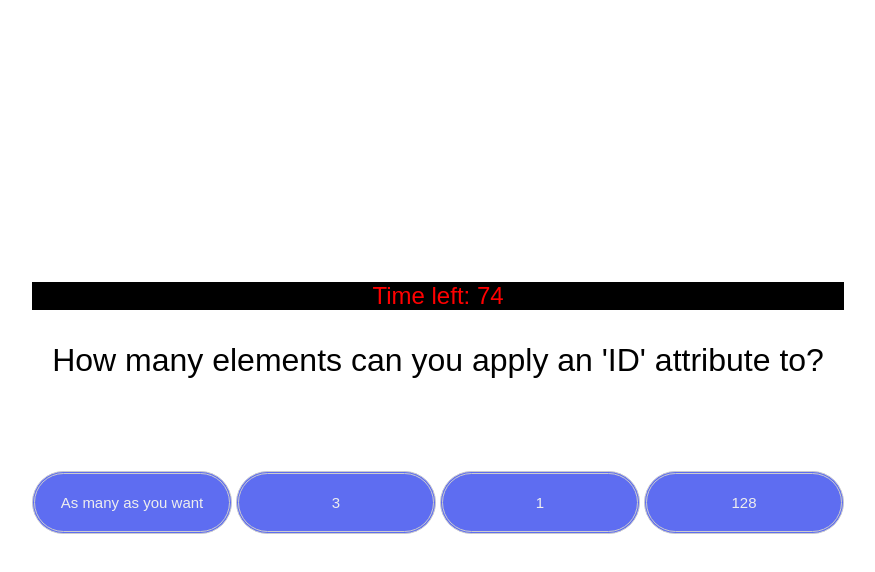
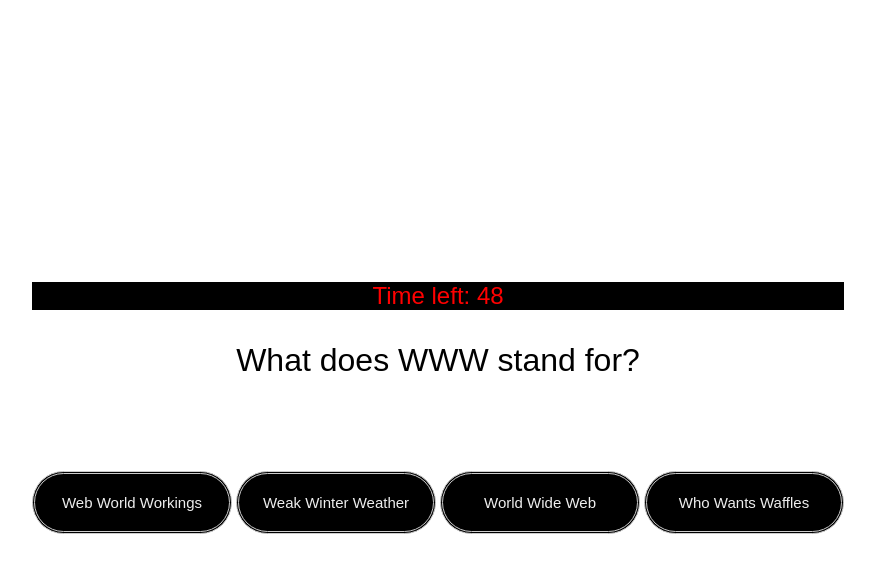
Before and after one commit to rashidk83/codequiz, a plain HTML site: page index.html in a window 1280 px wide. Both pictures are taken after a click on the button "Start Quiz". Shown: the whole page, without its empty margins (210-1085 px from the left). Drawn offline with Linux system fonts and the light colour scheme.

Commit message:
modifying files

```diff
--- a/index.html
+++ b/index.html
@@ -19,7 +19,7 @@
 
         <div id="quiz">
             <div id="timer">Time left: </div>
-                <div id="questions"><p>Questions Placeholder</p></div>
+                <div id="questions"><p>Questions</p></div>
                     <button id="a" onclick="checkAnswer('a')">A</button>
                     <button id="b" onclick="checkAnswer('b')">B</button>
                     <button id="c" onclick="checkAnswer('c')">C</button>
--- a/script.js
+++ b/script.js
@@ -24,19 +24,27 @@ var buttonD = document.getElementById("d");
 
 // Questions
 
-var quizQuestions = [{
-    question: "How many elements can you apply an 'ID' attribute to?",
-    choiceA: "As many as you want",
-    choiceB: "3",
-    choiceC: "1",
-    choiceD: "128",
+var quizQuestions = [
+    {
+    question: "What does WWW stand for?",
+    choiceA: "Web World Workings",
+    choiceB: "Weak Winter Weather",
+    choiceC: "World Wide Web",
+    choiceD: "Who Wants Waffles",
     correctAnswer: "c"},
-  {
-    question: "What does DOM stand for?",
-    choiceA: "Document Object Model",
-    choiceB: "Display Object Management",
-    choiceC: "Digital Ordinance Model",
-    choiceD: "Desktop Oriented Mode",
+    {
+    question: "What is computer coding?",
+    choiceA: "A radio show",
+    choiceB: "a list of functions",
+    choiceC: "telling a computer what to do",
+    choiceD: "creating games",
+    correctAnswer: "c"},
+   {
+    question: "What word describes the set of instructions that computers need to work?",
+    choiceA: "Program",
+    choiceB: "Synopsis",
+    choiceC: "Blueprint",
+    choiceD: "Agenda",
     correctAnswer: "a"},
    {
     question: "What is used primarily to add styling to a web page?",
@@ -45,7 +53,14 @@ var quizQuestions = [{
     choiceC: "Python",
     choiceD: "React.js",
     correctAnswer: "b"},
-    {
+   {
+    question: "What HTML attribute references an external JavaScript file?",
+    choiceA: "href",
+    choiceB: "src",
+    choiceC: "class",
+    choiceD: "index",
+    correctAnswer: "b"},
+   {
     question: "What HTML tags are JavaScript code wrapped in?",
     choiceA: "&lt;div&gt;",
     choiceB: "&lt;link&gt;",
@@ -60,27 +75,18 @@ var quizQuestions = [{
     choiceD: "On computer restart",
     correctAnswer: "a"},
     {
-    question: "What does WWW stand for?",
-    choiceA: "Web World Workings",
-    choiceB: "Weak Winter Wind",
-    choiceC: "World Wide Web",
-    choiceD: "Wendy Wants Waffles",
+    question: "How many elements can you apply an 'ID' attribute to?",
+    choiceA: "As many as you want",
+    choiceB: "3",
+    choiceC: "1",
+    choiceD: "128",
     correctAnswer: "c"},
-    {
-    question: "What HTML attribute references an external JavaScript file?",
-    choiceA: "href",
-    choiceB: "src",
-    choiceC: "class",
-    choiceD: "index",
-    correctAnswer: "b"},
-
-
     ];
 
 
     var finalQuestionIndex = quizQuestions.length;
     var currentQuestionIndex = 0;
-    var timeLeft = 76;
+    var timeLeft = 50;
     var timerInterval;
     var score = 0;
     var correct;
@@ -133,7 +139,7 @@ function showScore(){
 
 
 // On click of the submit button, we run the function highscore that saves and stringifies the array of high scores already saved in local stoage
-// as well as pushing the new user name and score into the array we are saving in local storage. Then it runs the function to show high scores.
+// The new user name and score are saved in local storage. Then it runs the function to show high scores.
 submitScoreBtn.addEventListener("click", function highscore(){
 
 
@@ -199,7 +205,7 @@ function replayQuiz(){
     highscoreContainer.style.display = "none";
     gameoverDiv.style.display = "none";
     startQuizDiv.style.display = "flex";
-    timeLeft = 76;
+    timeLeft = 50;
     score = 0;
     currentQuestionIndex = 0;
 }
--- a/style.css
+++ b/style.css
@@ -39,7 +39,7 @@ input{
   button {
     display: inline-block;
     font-family: sans-serif;
-    background-color: #5e6df1;
+    background-color:black;
     border-radius: 55px;
     border: 3px double #cccccc;
     color: #eeeeee;
```
